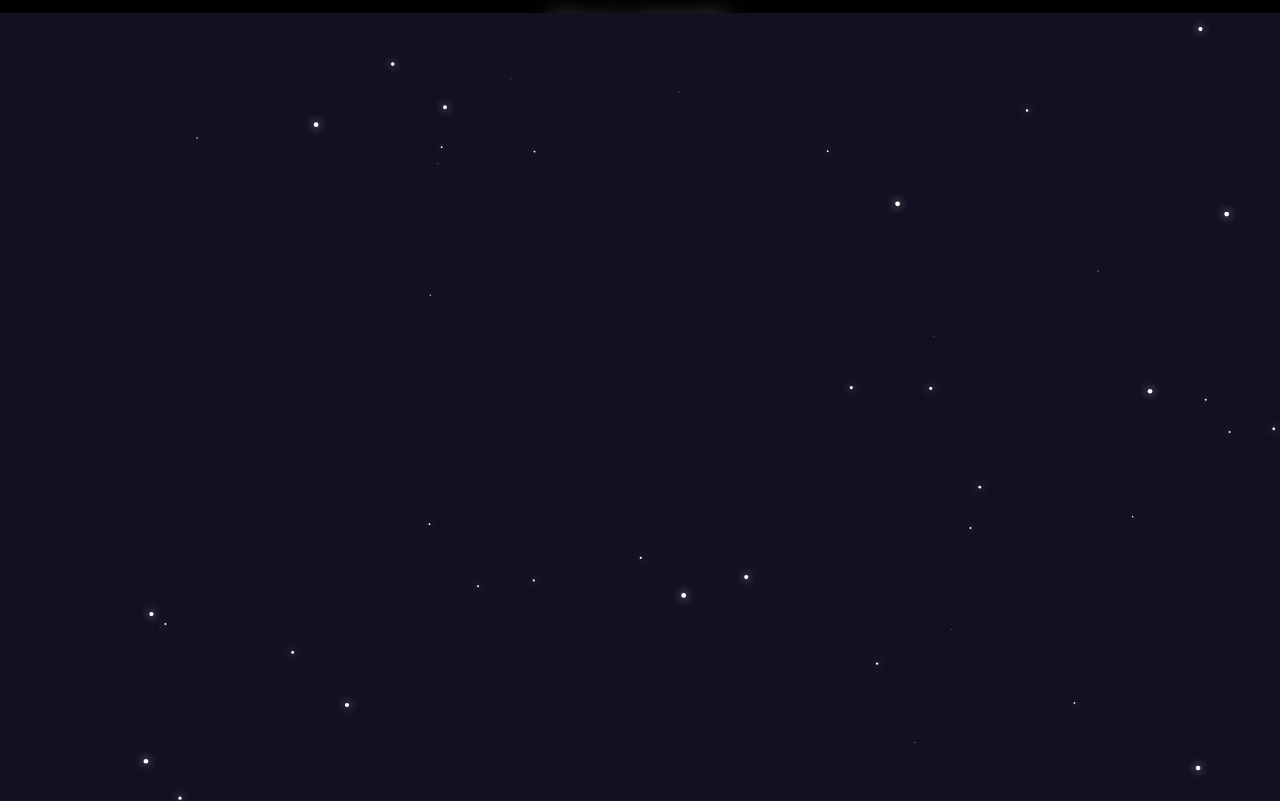
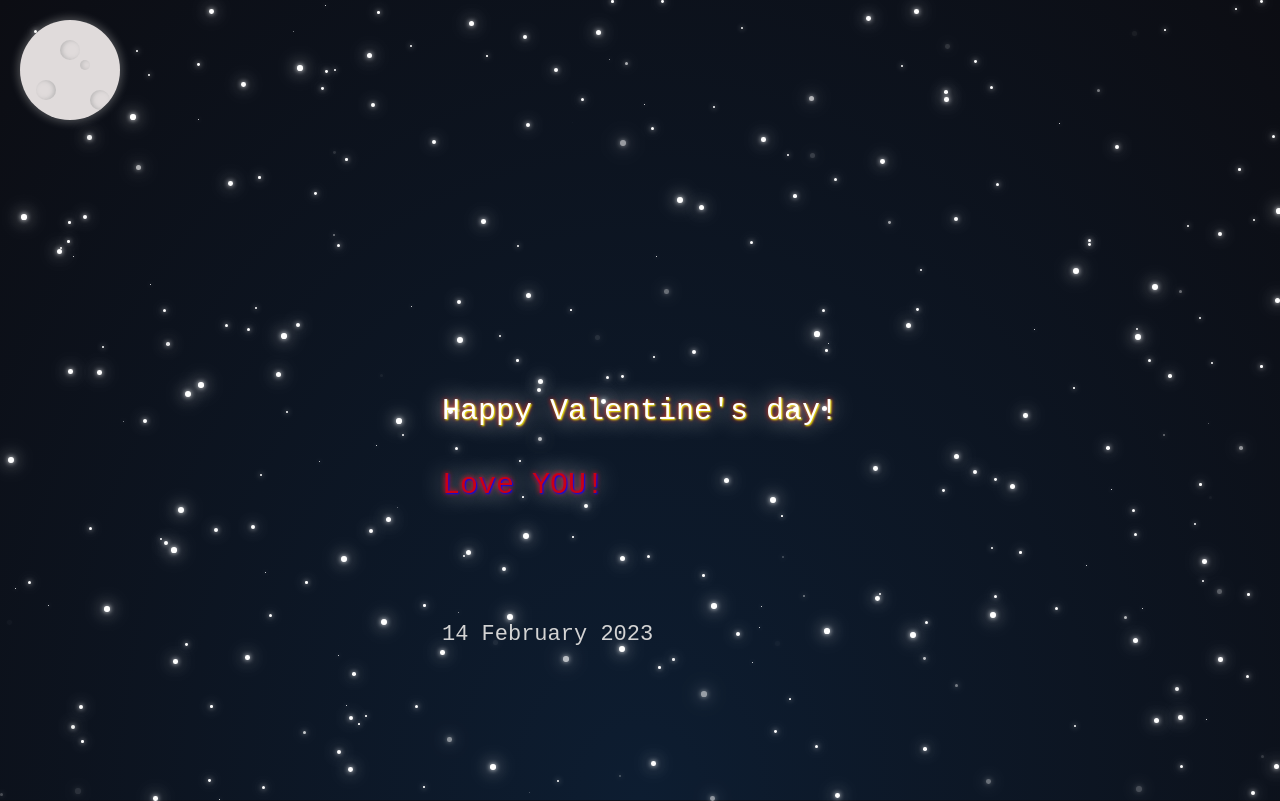
Before and after one commit to Dariatele/Web-project, a plain HTML site: page index.html in a window 1280 px wide. Drawn offline with Linux system fonts and the light colour scheme.

Commit message:
new project

```diff
--- a/index.html
+++ b/index.html
@@ -1,74 +1,180 @@
 <!DOCTYPE html>
-<html>
+<html lang="en">
   <head>
-        <meta charset="utf-8">
-        <title>Project: Event invite</title>
-        <canvas id="cnv"></canvas>
+    <meta charset="UTF-8" />
+    <title>Stars</title>
+    <meta name="viewport" content="width=device-width, initial-scale=1.0" />
+    <meta https-equiv="X-UA-Compatible" content="ie=edge" />
+    <link rel="stylesheet" href="style.css" />
     <style>
-            body {margin:0;}
-            canvas{position:fixed;}
+* {
+    padding: 0;
+    margin: 0;
+}
 body {
-                background-color: #000;
+    display: flex;
+    justify-content: center;
+    align-items: center;
+    min-height: 100vh;
+    background: radial-gradient(ellipse at bottom, #0d1d31 0%, #0c0d13 100%);
+    overflow: hidden;
+}
+.moon {
+    width: 100px;
+    height:100px;
+    border-radius: 50%;
+    animation: shine 2s ease-in-out infinite;
+    background-color: rgb(230, 224, 224);
+    box-shadow: 0px 0px 8px 2px rgba(235, 235, 231, 0.301);
+    position: relative;
+    overflow: hidden;
+}
+.details {
+    width: 100px;
+    height:100px;
+    border-radius: 50%;
+    background-color: rgba(165, 165, 165, 0.089);
+}
+.details.one {
+    position: absolute;
+    top: 20px;
+    left: 40px;
+    width: 20px;
+    height: 20px;
+    border-radius: 50%;
+    background-color: transparent;
+    box-shadow: inset 2px 0 4px rgba(167, 167, 167, 0.685);
+}
+.details.two {
+    position: absolute;
+    top: 60px;
+    left: 16px;
+    width: 20px;
+    height: 20px;
+    border-radius: 50%;
+    background-color: transparent;
+    box-shadow: inset -2px 0 4px rgba(167, 167, 167, 0.685);
+}
+.details.three {
+    position: absolute;
+    top: 70px;
+    left: 70px;
+    width: 20px;
+    height: 20px;
+    border-radius: 50%;
+    background-color: transparent;
+    box-shadow: inset 2px 0 4px rgba(167, 167, 167, 0.685);
+}
+.details.four.small {
+    position: absolute;
+    top: 40px;
+    left: 60px;
+    width: 10px;
+    height: 10px;
+    border-radius: 50%;
+    background-color: transparent;
+    box-shadow: inset 2px 0 4px rgba(167, 167, 167, 0.585);
+}
+.text_row1 {
+	position: relative;
+    top: 40px;
+    background-color: transparent;
+    color: #FFFF;
+    font-family: "courier New", sans-serif;
+    font-size: 30px;
+    text-shadow: 1px 1px 2px yellow, 0 0 25px white, 0 0 5px red;
 
 }
-            .first-line {
-                color: #FFFF;
+.text_row2 {
+	position: relative;
+    top: 80px;
+    background-color: transparent;
+    color:#c90016;
     font-family: "courier New", sans-serif;
-                font-size: 10px;
-                text-shadow: 1px 1px 2px yellow, 0 0 25px white, 0 0 5px red;
-                text-align: center;
+    font-size: 30px;
+    text-shadow: 1px 1px 2px blue, 0 0 25px white, 0 0 5px red;
+
 }
-            .event-name {
-                color:#c90016;
-                /*text-shadow: 1px 1px 2px blue, 0 0 25px white, 0 0 5px red;*/
-                text-align: center;
-                margin: 100px;
+.text_row3 {
+	position: relative;
+    top: 200px;
+    background-color: transparent;
+    color:#D3D3D3;
+    font-family: "courier New", sans-serif;
+    font-size: 22px;
 }
-            .date {
-                color: #D3D3D3;
-                text-align: center;
+#stars > i {
+    position: absolute;
+    background: #fff;
+    border-radius: 50%;
+    box-shadow: 0 0 5px #fff,
+                0 0 15px #fff,
+                0 0 25px #fff;
+    animation: animate linear infinite;
+}
+.moon_outer {
+    position: absolute;
+    left: 20px;
+    top: 20px;
+    z-index: 1;
+}
+@keyframes animate {
+    0% {
+        opacity: 0;
+    }
+    25% {
+        opacity: 1;
+    }
+    50% {
+        opacity: 1;
+    }
+    95% {
+        opacity: 1;
+    }
+    100% {
+        opacity: 0;
+    }
 }
     </style>
   </head>
   <body>
+    <div class="moon_outer">
+      <div class="moon">
+        <div class="details"></div>
+        <div class="details one"></div>
+        <div class="details two"></div>
+        <div class="details three"></div>
+        <div class="details four small"></div>
+      </div>
 
-        <div class="first-line"><h1>You're invited!</h1></div>
-        <div class="event-name"><h2>To Valentine's Day!</h2></div>
-
-        <div class="date"><p>14 February 2023</p></div>
+    </div>
+    <div class="text">
+        <div class="text_row1">Happy Valentine's day!</div>
+        <div class="text_row2">Love YOU!</div>
+        <div class="text_row3"> 14 February 2023</div>
+    </div>
+    <section id="stars"></section>
+    <script type="text/javascript">
+      function stars() {
+        const count = 300;
+        const stars = document.getElementById('stars');
+        var i = 0;
+        while(i < count) {
+          const star = document.createElement('i');
+          const x = Math.floor(Math.random() * window.innerWidth)
+          const y = Math.floor(Math.random() * window.innerHeight)
+          const size = Math.random() * 5;
+          star.style.left = x+'px';
+          star.style.top = y+'px';
+          star.style.height = 1+size+'px';
+          star.style.width = 1+size+'px';
+          const duration = Math.random() * 2;
+          star.style.animationDuration = 2+duration+'s';
+          stars.appendChild(star);
+          i++
+        }
+      }
+      stars();
+    </script>
   </body>
 </html>
-
-<script>
-//Get context and screen size;
-var ctx = cnv.getContext("2d");
-var W = window.innerWidth;
-var H = window.innerHeight;
-
-//Set Canvas and Background Color;
-cnv.width = W;
-cnv.height = H;
-ctx.fillStyle = "#112";
-ctx.fillRect(0, 0, W, H);
-
-//Glow effect;
-ctx.shadowBlur = 10;
-ctx.shadowColor = "white";
-
-function animate() {
-  //Random position and size of stars;
-  let x = W * Math.random();
-  let y = H * Math.random();
-  let r = 2.5 * Math.random();
-
-  //Draw the stars;
-  ctx.beginPath();
-  ctx.fillStyle = "white";
-  ctx.arc(x, y, r, 0, Math.PI * 2);
-  ctx.fill();
-
-  //Using setTimeout instead of window.requestAnimationFrame for slower speed... window.requestAnimationFrame is approximately equal to setTimeout(func, 17);
-  setTimeout(animate, 100);
-}
-animate();
-</script>
```
Lines whose indentation alone changed are shown as unchanged.
